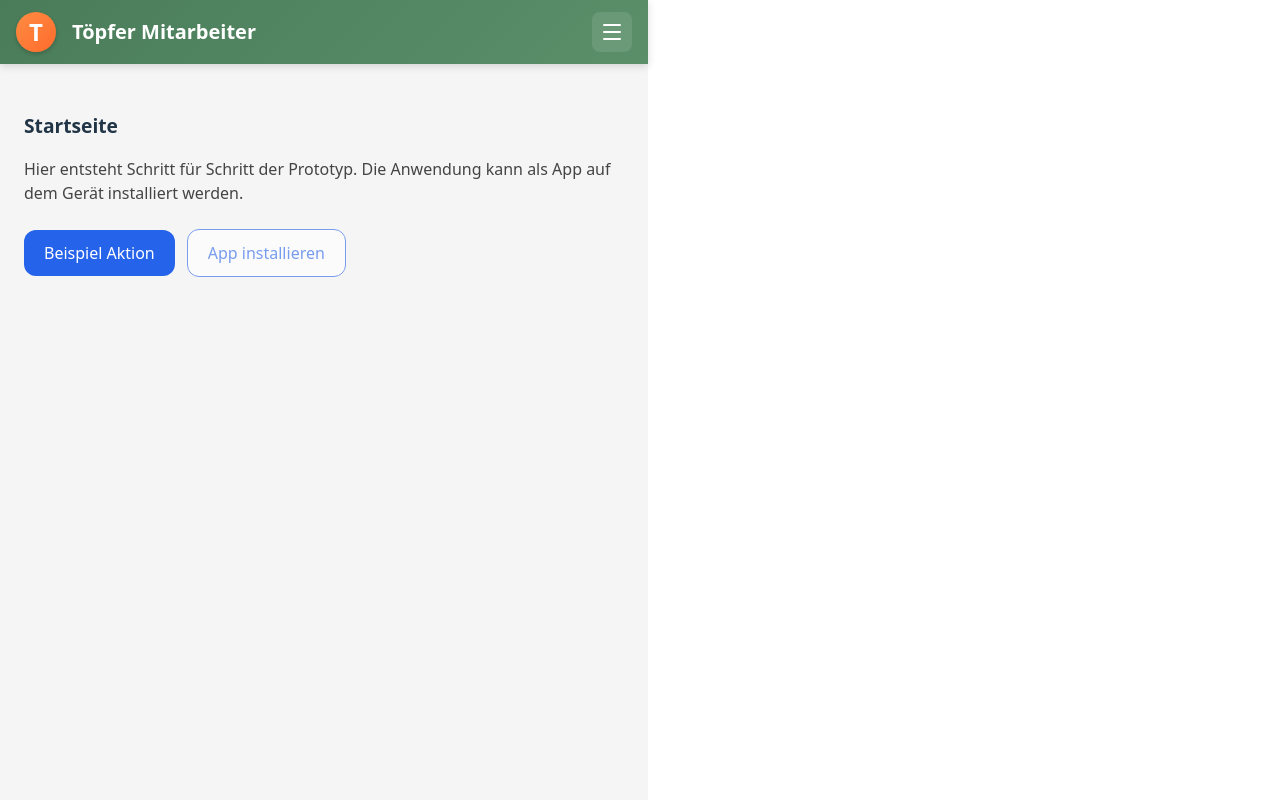
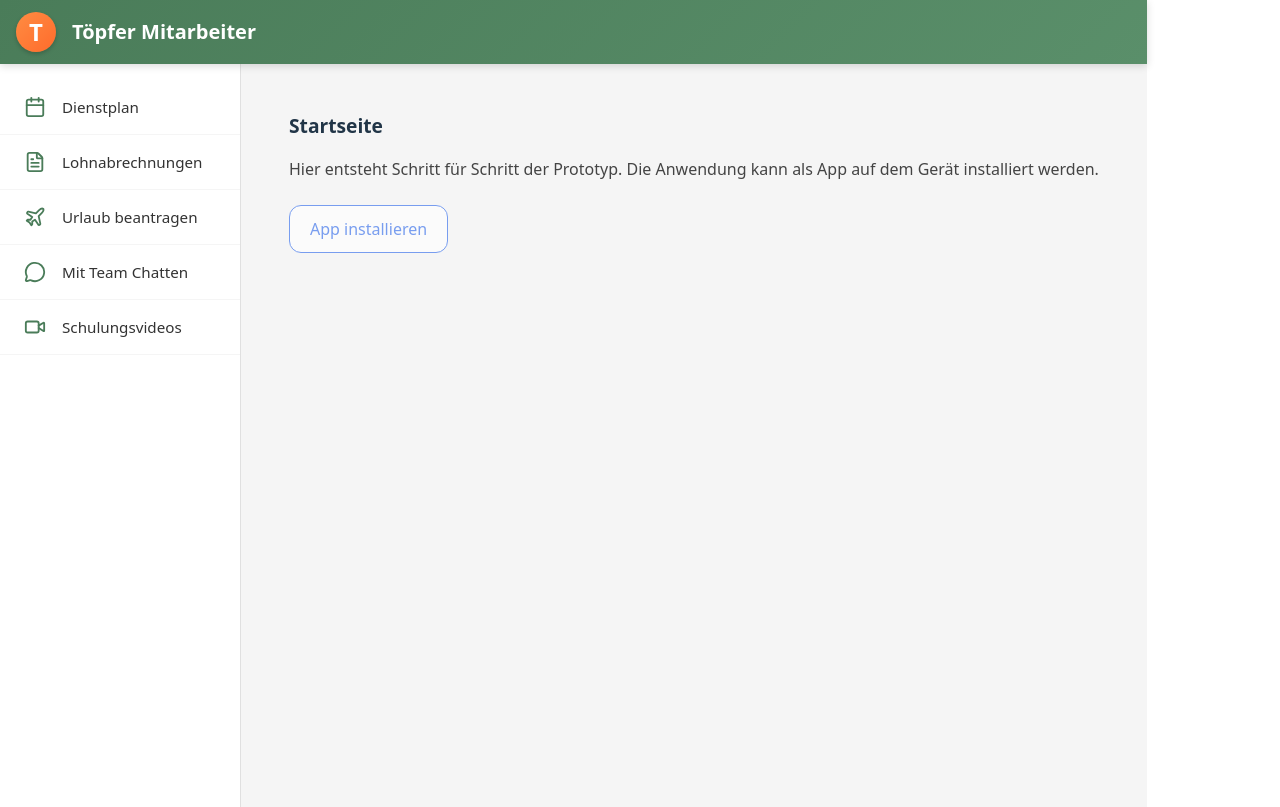
Before and after one commit to BerndSchlayer/toepfer-pwa-prototyp, a React (Vite) app: page / in a window 1280 px wide. Built offline with nearby package versions, Linux system fonts and the light colour scheme.

Commit message:
Responsive Darstellung

```diff
--- a/src/App.css
+++ b/src/App.css
@@ -6,10 +6,27 @@
   background-color: #f5f5f5;
 }
 
+/* Layout-Container für Desktop mit Sidebar */
+.app-layout {
+  display: flex;
+  min-height: calc(100vh - 57px);
+}
+
+/* Mobile: volle Breite mit Zentrierung */
 .app-main {
+  flex: 1;
   max-width: 600px;
   margin: 0 auto;
   padding: 2rem 1.5rem;
+  width: 100%;
+}
+
+/* Desktop: Layout-Anpassungen */
+@media (min-width: 768px) {
+  .app-main {
+    max-width: 1200px;
+    padding: 2rem 3rem;
+  }
 }
 
 .app-section {
--- a/src/App.tsx
+++ b/src/App.tsx
@@ -1,6 +1,7 @@
 import { useEffect, useState } from "react";
 import { useTranslation } from "react-i18next";
 import Header from "./components/Header";
+import Sidebar from "./components/Sidebar";
 import "./App.css";
 
 interface BeforeInstallPromptEvent extends Event {
@@ -32,6 +33,7 @@ function App() {
   const [isIos, setIsIos] = useState(false);
   const [isStandalone, setIsStandalone] = useState(false);
   const [showIosHint, setShowIosHint] = useState(false);
+  const [isDesktop, setIsDesktop] = useState(window.innerWidth >= 768);
 
   useEffect(() => {
     const ios = isIOS();
@@ -50,10 +52,16 @@ function App() {
       setShowInstallButton(true);
     };
 
+    const handleResize = () => {
+      setIsDesktop(window.innerWidth >= 768);
+    };
+
     window.addEventListener("beforeinstallprompt", handler);
+    window.addEventListener("resize", handleResize);
 
     return () => {
       window.removeEventListener("beforeinstallprompt", handler);
+      window.removeEventListener("resize", handleResize);
     };
   }, []);
 
@@ -87,6 +95,8 @@ function App() {
   return (
     <div className="app-container">
       <Header onMenuItemClick={handleMenuItemClick} />
+      <div className="app-layout">
+        {isDesktop && <Sidebar onMenuItemClick={handleMenuItemClick} />}
         <main className="app-main">
           <section className="app-section">
             <h2 className="app-section-title">{t("homepageTitle")}</h2>
@@ -94,16 +104,6 @@ function App() {
           </section>
 
           <section className="button-container">
-          <button
-            type="button"
-            className="button-primary"
-            onClick={() => {
-              alert(t("exampleActionAlert"));
-            }}
-          >
-            {t("exampleAction")}
-          </button>
-
             <button
               type="button"
               onClick={handleInstallClick}
@@ -115,6 +115,7 @@ function App() {
             </button>
           </section>
         </main>
+      </div>
 
       {isIos && !isStandalone && showIosHint && (
         <div className="ios-hint">
--- a/src/components/Header.tsx
+++ b/src/components/Header.tsx
@@ -1,4 +1,4 @@
-import { useState } from "react";
+import { useState, useEffect } from "react";
 import { useTranslation } from "react-i18next";
 import {
   Menu,
@@ -18,6 +18,20 @@ interface HeaderProps {
 export default function Header({ onMenuItemClick }: HeaderProps) {
   const { t } = useTranslation("app");
   const [isMenuOpen, setIsMenuOpen] = useState(false);
+  const [isDesktop, setIsDesktop] = useState(window.innerWidth >= 768);
+
+  useEffect(() => {
+    const handleResize = () => {
+      const desktop = window.innerWidth >= 768;
+      setIsDesktop(desktop);
+      if (desktop) {
+        setIsMenuOpen(false);
+      }
+    };
+
+    window.addEventListener("resize", handleResize);
+    return () => window.removeEventListener("resize", handleResize);
+  }, []);
 
   const toggleMenu = () => {
     setIsMenuOpen(!isMenuOpen);
@@ -46,6 +60,7 @@ export default function Header({ onMenuItemClick }: HeaderProps) {
             <div className="logo-circle">T</div>
           </div>
           <h1 className="header-title">{t("appTitle")}</h1>
+          {!isDesktop && (
             <button
               type="button"
               className="hamburger-button"
@@ -54,10 +69,11 @@ export default function Header({ onMenuItemClick }: HeaderProps) {
             >
               {isMenuOpen ? <X size={24} /> : <Menu size={24} />}
             </button>
+          )}
         </div>
       </header>
 
-      {isMenuOpen && (
+      {!isDesktop && isMenuOpen && (
         <>
           <div className="menu-overlay" onClick={toggleMenu} />
           <nav className="slide-menu">
--- /dev/null
+++ b/src/components/Sidebar.css
@@ -0,0 +1,62 @@
+/* Desktop Sidebar - nur auf großen Bildschirmen sichtbar */
+.desktop-sidebar {
+  display: none;
+}
+
+@media (min-width: 768px) {
+  .desktop-sidebar {
+    display: block;
+    width: 240px;
+    background: white;
+    border-right: 1px solid #e0e0e0;
+    height: calc(100vh - 57px);
+    position: sticky;
+    top: 57px;
+    overflow-y: auto;
+    flex-shrink: 0;
+  }
+
+  .sidebar-menu-list {
+    list-style: none;
+    padding: 1rem 0;
+    margin: 0;
+  }
+
+  .sidebar-menu-list li {
+    border-bottom: 1px solid #f5f5f5;
+  }
+
+  .sidebar-menu-item {
+    display: flex;
+    align-items: center;
+    gap: 1rem;
+    width: 100%;
+    padding: 1rem 1.5rem;
+    background: none;
+    border: none;
+    cursor: pointer;
+    font-size: 0.95rem;
+    color: #333;
+    text-align: left;
+    transition: all 0.2s;
+  }
+
+  .sidebar-menu-item:hover {
+    background: #f5f5f5;
+    color: #4a7c59;
+  }
+
+  .sidebar-menu-item:active {
+    background: #e8f5e9;
+  }
+
+  .sidebar-menu-item svg {
+    color: #4a7c59;
+    flex-shrink: 0;
+  }
+
+  .sidebar-menu-item span {
+    flex: 1;
+    font-weight: 500;
+  }
+}
--- /dev/null
+++ b/src/components/Sidebar.tsx
@@ -0,0 +1,49 @@
+import { useTranslation } from "react-i18next";
+import { Calendar, FileText, Plane, MessageCircle, Video } from "lucide-react";
+import "./Sidebar.css";
+
+interface SidebarProps {
+  onMenuItemClick?: (item: string) => void;
+}
+
+export default function Sidebar({ onMenuItemClick }: SidebarProps) {
+  const { t } = useTranslation("app");
+
+  const handleMenuItemClick = (item: string) => {
+    if (onMenuItemClick) {
+      onMenuItemClick(item);
+    }
+  };
+
+  const menuItems = [
+    { key: "schedule", icon: Calendar, label: t("menu.schedule") },
+    { key: "payslips", icon: FileText, label: t("menu.payslips") },
+    { key: "vacation", icon: Plane, label: t("menu.vacation") },
+    { key: "chat", icon: MessageCircle, label: t("menu.chat") },
+    { key: "training", icon: Video, label: t("menu.training") },
+  ];
+
+  return (
+    <aside className="desktop-sidebar">
+      <nav>
+        <ul className="sidebar-menu-list">
+          {menuItems.map((item) => {
+            const IconComponent = item.icon;
+            return (
+              <li key={item.key}>
+                <button
+                  type="button"
+                  className="sidebar-menu-item"
+                  onClick={() => handleMenuItemClick(item.key)}
+                >
+                  <IconComponent size={22} />
+                  <span>{item.label}</span>
+                </button>
+              </li>
+            );
+          })}
+        </ul>
+      </nav>
+    </aside>
+  );
+}
--- a/src/locales/de/app.json
+++ b/src/locales/de/app.json
@@ -4,7 +4,6 @@
   "subtitle": "Diese App dient als Prototyp für eine progressive Web App auf React Basis.",
   "homepageTitle": "Startseite",
   "homepageText": "Hier entsteht Schritt für Schritt der Prototyp. Die Anwendung kann als App auf dem Gerät installiert werden.",
-  "exampleAction": "Beispiel Aktion",
   "installApp": "App installieren",
   "exampleActionAlert": "Hier könnte später eine Funktion starten.",
   "installNotSupported": "Die Installation wird von diesem Browser nicht unterstützt.",
--- a/src/locales/en/app.json
+++ b/src/locales/en/app.json
@@ -4,7 +4,6 @@
   "subtitle": "This app serves as a prototype for a progressive web app based on React.",
   "homepageTitle": "Home",
   "homepageText": "This prototype is being developed step by step. The application can be installed as an app on your device.",
-  "exampleAction": "Example Action",
   "installApp": "Install App",
   "exampleActionAlert": "A function could be started here later.",
   "installNotSupported": "Installation is not supported by this browser.",
--- a/src/locales/fr/app.json
+++ b/src/locales/fr/app.json
@@ -4,7 +4,6 @@
   "subtitle": "Cette application sert de prototype pour une application web progressive basée sur React.",
   "homepageTitle": "Accueil",
   "homepageText": "Ce prototype est développé étape par étape. L'application peut être installée en tant qu'application sur votre appareil.",
-  "exampleAction": "Action d'exemple",
   "installApp": "Installer l'application",
   "exampleActionAlert": "Une fonction pourrait être lancée ici plus tard.",
   "installNotSupported": "L'installation n'est pas prise en charge par ce navigateur.",
--- a/src/locales/ro/app.json
+++ b/src/locales/ro/app.json
@@ -4,7 +4,6 @@
   "subtitle": "Această aplicație servește ca prototip pentru o aplicație web progresivă bazată pe React.",
   "homepageTitle": "Pagina principală",
   "homepageText": "Acest prototip este dezvoltat pas cu pas. Aplicația poate fi instalată ca aplicație pe dispozitivul dvs.",
-  "exampleAction": "Acțiune exemplu",
   "installApp": "Instalează aplicația",
   "exampleActionAlert": "O funcție ar putea fi pornită aici mai târziu.",
   "installNotSupported": "Instalarea nu este acceptată de acest browser.",
```
Lines whose indentation alone changed are shown as unchanged.
